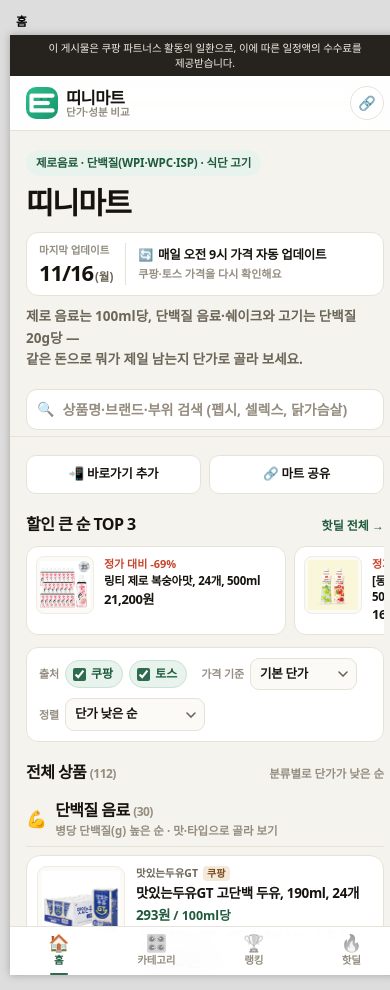
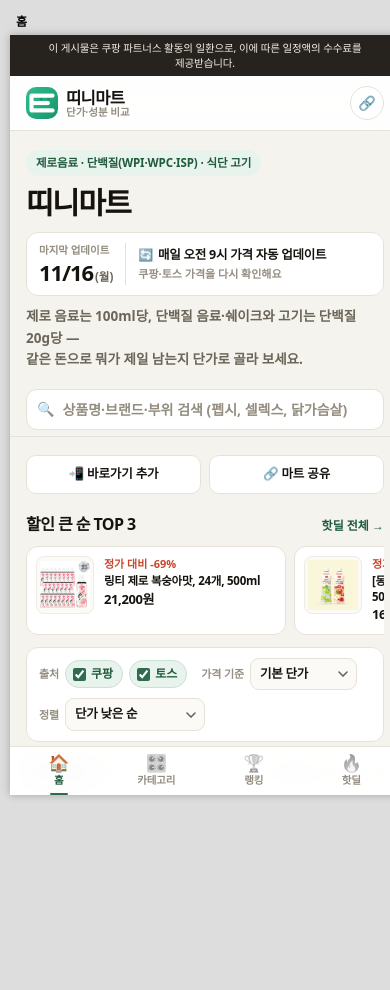
Before and after one commit to olof7llove2-maker/zero-drink-mart, a plain HTML site: page mobile-preview.html in a window 390 px wide. Shown: the top 990 px of the page. After the commit the page ends 844 px from the top, so only its background shows below. Drawn offline with Linux system fonts and the light colour scheme; a web font is replaced by a local one.

Commit message:
모바일 미리보기 높이 조정

```diff
--- a/mobile-preview.html
+++ b/mobile-preview.html
@@ -7,7 +7,7 @@
   body { margin: 0; background: #ddd; font: 12px/1.4 sans-serif; display: flex; gap: 10px; padding: 10px; }
   figure { margin: 0; }
   figcaption { padding: 4px 6px; font-weight: 700; }
-  iframe { width: 390px; height: 940px; border: 0; background: #fff; box-shadow: 0 0 8px rgba(0,0,0,.25); }
+  iframe { width: 390px; height: 760px; border: 0; background: #fff; box-shadow: 0 0 8px rgba(0,0,0,.25); }
 </style>
 </head>
 <body>
```
